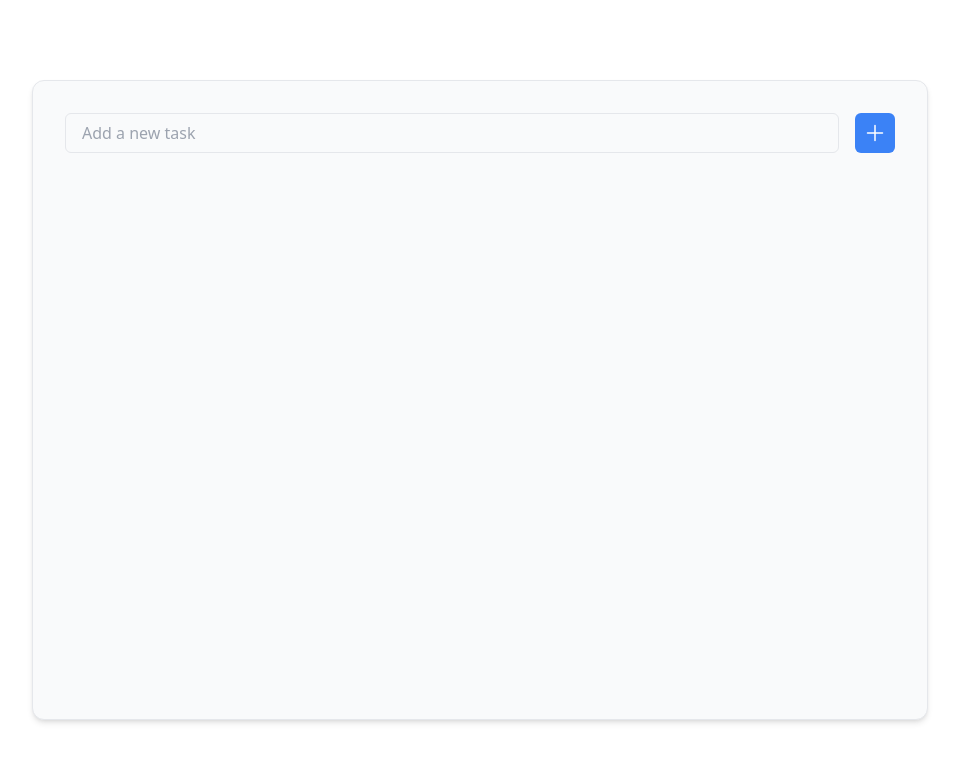
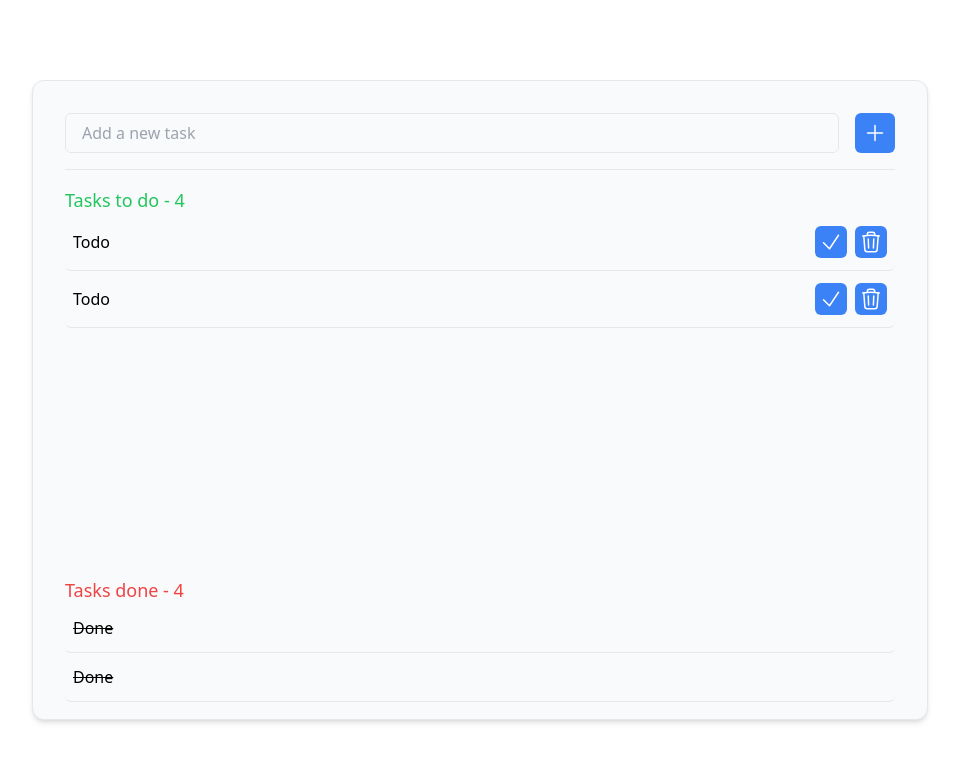
Before and after one commit to mg-wunna/todo-web-application, a React (Vite) app: page / in a window 1280 px wide. Shown: the top 762 px of the page, without its empty margins (160-1119 px from the left). Built offline with nearby package versions, Linux system fonts and the light colour scheme.

Commit message:
feat: 🎸 add todo item component

```diff
--- a/src/application.tsx
+++ b/src/application.tsx
@@ -1,5 +1,6 @@
 import { useCallback, useState } from "react";
 import AddTodo from "./components/add-todo";
+import TodoItem from "./components/todo-item";
 
 const App = () => {
   const [keyword, setKeyword] = useState("");
@@ -11,12 +12,59 @@ const App = () => {
 
   return (
     <div className="flex h-screen w-screen items-center justify-center">
-      <div className="h-[80vh] w-[70vw] rounded-xl border border-solid border-gray-200 bg-gray-50 p-8 shadow-md">
+      <div className="flex h-[80vh] w-[70vw] flex-col overflow-hidden rounded-xl border border-solid border-gray-200 bg-gray-50 p-8 pb-0 shadow-md">
         <AddTodo
           keyword={keyword}
           onKeywordChange={setKeyword}
           onAddClick={addTaskHandler}
         />
+        <div className="my-4 h-px w-full bg-gray-200" />
+        <p className="text-lg text-green-500">Tasks to do - 4</p>
+        <div className="flex flex-1 flex-grow-[3] flex-col overflow-y-auto">
+          <TodoItem
+            text={"Todo"}
+            isDone={false}
+            onCheck={function (): void {
+              throw new Error("Function not implemented.");
+            }}
+            onDelete={function (): void {
+              throw new Error("Function not implemented.");
+            }}
+          />
+          <TodoItem
+            text={"Todo"}
+            isDone={false}
+            onCheck={function (): void {
+              throw new Error("Function not implemented.");
+            }}
+            onDelete={function (): void {
+              throw new Error("Function not implemented.");
+            }}
+          />
+        </div>
+        <p className="mt-4 text-lg text-red-500">Tasks done - 4</p>
+        <div className="flex flex-1 flex-grow-[1] flex-col overflow-y-auto">
+          <TodoItem
+            text={"Done"}
+            isDone={true}
+            onCheck={function (): void {
+              throw new Error("Function not implemented.");
+            }}
+            onDelete={function (): void {
+              throw new Error("Function not implemented.");
+            }}
+          />
+          <TodoItem
+            text={"Done"}
+            isDone={true}
+            onCheck={function (): void {
+              throw new Error("Function not implemented.");
+            }}
+            onDelete={function (): void {
+              throw new Error("Function not implemented.");
+            }}
+          />
+        </div>
       </div>
     </div>
   );
--- /dev/null
+++ b/src/components/todo-item.tsx
@@ -0,0 +1,35 @@
+import CheckIcon from "../icons/check-icon";
+import TrashIcon from "../icons/trash-icon";
+
+export type TodoItemProps = {
+  text: string;
+  isDone: boolean;
+  onCheck: () => void;
+  onDelete: () => void;
+};
+
+const TodoItem = ({ text, isDone, onCheck, onDelete }: TodoItemProps) => {
+  return (
+    <div className="flex items-center gap-2 rounded-md border-b border-solid border-gray-200 p-2 py-3">
+      <p className={`flex-1 ${isDone ? "line-through" : ""}`}>{text}</p>
+      {!isDone && (
+        <div className="flex items-center gap-2">
+          <div
+            className="flex aspect-square h-full items-center justify-center rounded-md bg-blue-500 p-1 text-white"
+            onClick={onCheck}
+          >
+            <CheckIcon />
+          </div>
+          <div
+            className="flex aspect-square h-full items-center justify-center rounded-md bg-blue-500 p-1 text-white"
+            onClick={onDelete}
+          >
+            <TrashIcon />
+          </div>
+        </div>
+      )}
+    </div>
+  );
+};
+
+export default TodoItem;
```
